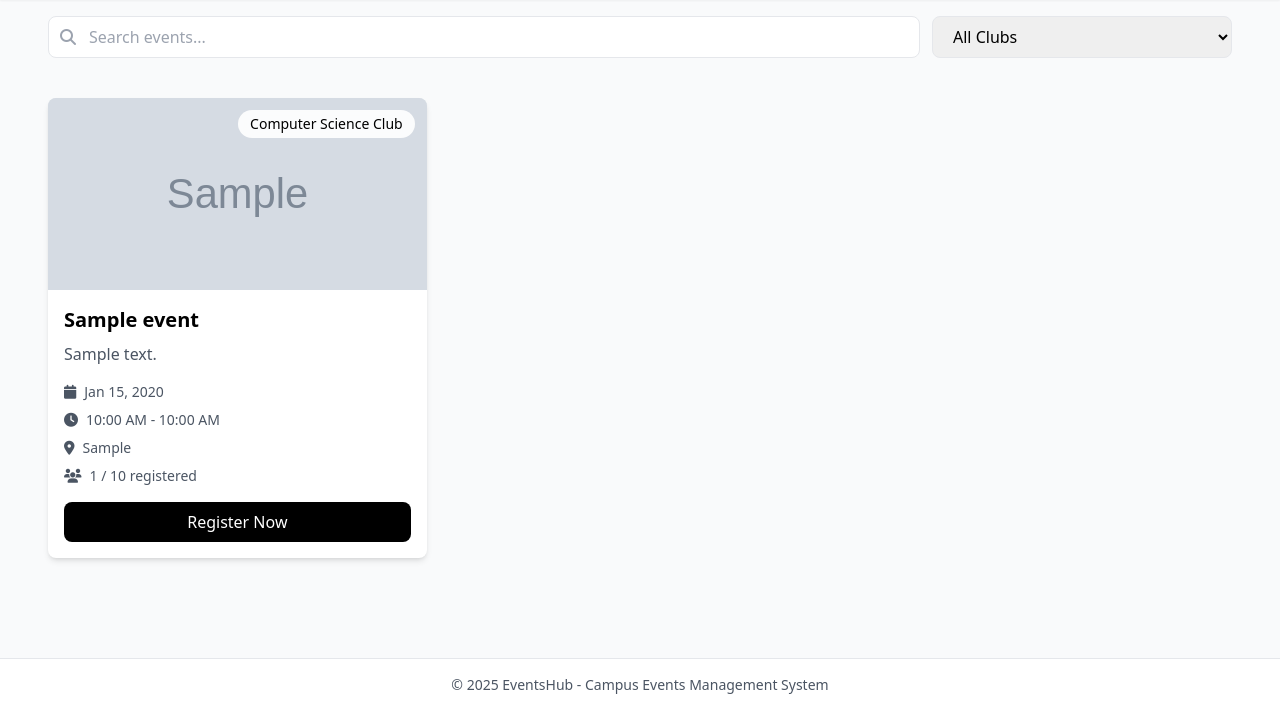
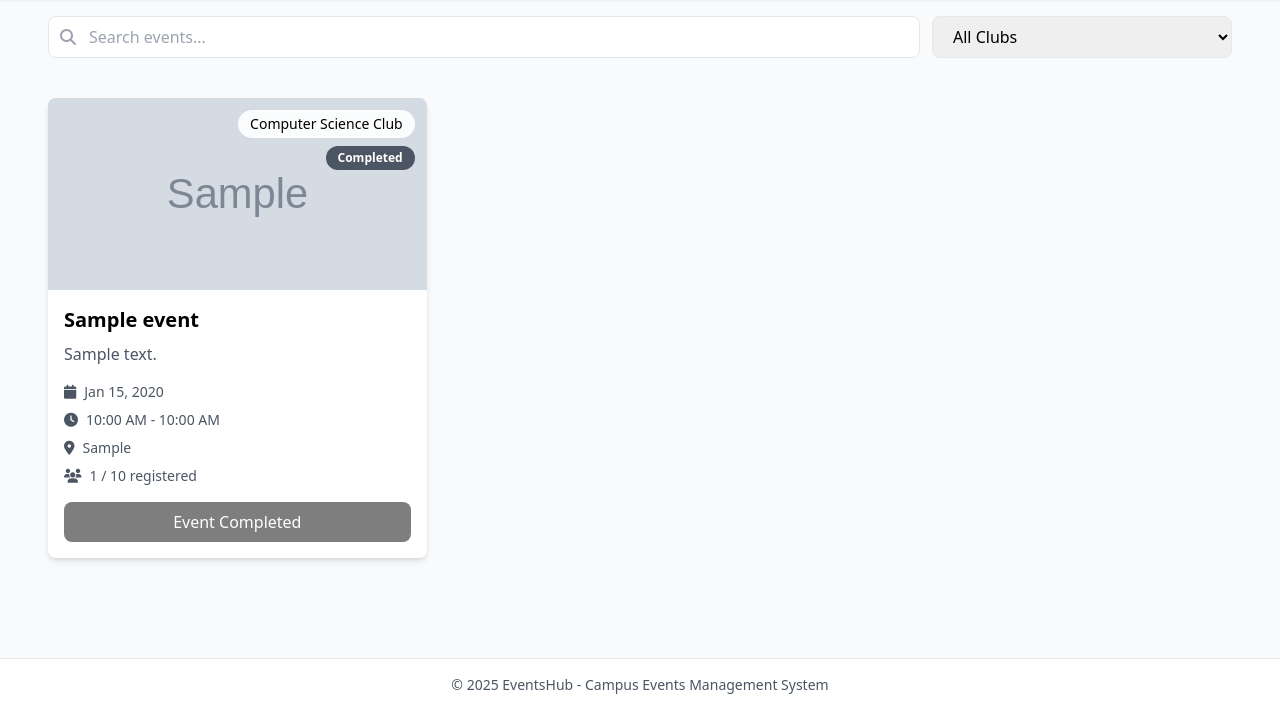
Before and after one commit to Taha7486/Mini-Projet, a PHP site: page / in a window 1280 px wide. Shown: the part 89-800 px from the top of the page. Run offline with PHP 8.4, Linux system fonts and the light colour scheme; data comes from the database, SQL or seed files in the repository; tables that the repository leaves empty hold one stand-in row (values such as "Sample post"); grey boxes marked "Sample" are stand-in pictures; some libraries are stand-ins or nearby versions.

Commit message:
events status added

```diff
--- a/index.php
+++ b/index.php
@@ -69,9 +69,28 @@ $clubs = $club->getAll();
                                  alt="<?= htmlspecialchars($event['title']) ?>"
                                  class="w-full h-full object-cover">
                         <?php endif; ?>
-                        <span onclick="event.stopPropagation();" class="absolute top-3 right-3 bg-white/90 backdrop-blur px-3 py-1 rounded-full text-sm font-medium">
-                            <?= htmlspecialchars($event['club_name']) ?>
-                        </span>
+                        <div class="absolute top-3 right-3 flex flex-col items-end gap-2">
+                            <span onclick="event.stopPropagation();"
+                                class="bg-white/90 backdrop-blur px-3 py-1 rounded-full text-sm font-medium">
+                                <?= htmlspecialchars($event['club_name']) ?>
+                            </span>
+                            <?php
+                                $now = new DateTime();
+                                $eventStart = new DateTime($event['date_event'].' '.$event['start_time']);
+                                $eventEnd = new DateTime($event['date_event'].' '.$event['end_time']);
+                                $status = 'upcoming';
+                                if ($now > $eventEnd) { $status = 'completed'; }
+                                elseif ($now >= $eventStart && $now <= $eventEnd) { $status = 'ongoing'; }
+                            ?>
+                            <span onclick="event.stopPropagation();"
+                                class="px-3 py-1 rounded-full text-xs font-semibold text-white status-badge <?=
+                                    $status === 'upcoming' ? 'bg-blue-600' :
+                                    ($status === 'ongoing' ? 'bg-green-600' : 'bg-gray-600')
+                                ?>"
+                                data-status="<?= $status ?>">
+                                <?= ucfirst($status) ?>
+                            </span>
+                        </div>
                     </div>
 
                     <div class="p-4">
@@ -99,11 +118,22 @@ $clubs = $club->getAll();
 
                         <?php
                         $spotsLeft = $event['capacity'] - $event['registered_count'];
+                        $now = new DateTime();
+                        $eventEnd = new DateTime($event['date_event'].' '.$event['end_time']);
+                        $isCompleted = $now > $eventEnd;
                         ?>
                         <button onclick="event.stopPropagation(); registerForEvent(<?= $event['event_id'] ?>)"
-                                class="w-full py-2 bg-black text-white rounded-lg hover:bg-gray-800 <?= $spotsLeft == 0 ? 'opacity-50 cursor-not-allowed' : '' ?>"
-                                <?= $spotsLeft == 0 ? 'disabled' : '' ?>>
-                            <?= $spotsLeft == 0 ? 'Event Full' : 'Register Now' ?>
+                                class="w-full py-2 bg-black text-white rounded-lg hover:bg-gray-800 <?= ($spotsLeft == 0 || $isCompleted) ? 'opacity-50 cursor-not-allowed' : '' ?>"
+                                <?= ($spotsLeft == 0 || $isCompleted) ? 'disabled' : '' ?>>
+                            <?php
+                            if ($isCompleted) {
+                                echo 'Event Completed';
+                            } elseif ($spotsLeft == 0) {
+                                echo 'Event Full';
+                            } else {
+                                echo 'Register Now';
+                            }
+                            ?>
                         </button>
                     </div>
                 </div>
@@ -247,6 +277,9 @@ $clubs = $club->getAll();
         // Search and filter functionality
         const searchInput = document.getElementById('searchInput');
         const clubFilter = document.getElementById('clubFilter');
+        const statusUpcoming = document.getElementById('statusUpcoming');
+        const statusOngoing = document.getElementById('statusOngoing');
+        const statusCompleted = document.getElementById('statusCompleted');
         const eventCards = document.querySelectorAll('.event-card');
         const detailsModal = document.getElementById('eventDetailsModal');
         const detailTitle = document.getElementById('detailTitle');
@@ -303,6 +336,11 @@ $clubs = $club->getAll();
             const isFull = spotsLeft <= 0;
             const isAlmostFull = spotsLeft <= 5 && spotsLeft > 0;
 
+            // Check if event is completed
+            const now = new Date();
+            const eventEndDateTime = new Date(date + ' ' + endTime);
+            const isCompleted = now > eventEndDateTime;
+
             // Format date
             const eventDate = new Date(date);
             const formattedDate = eventDate.toLocaleDateString('fr-FR', {
@@ -350,6 +388,7 @@ $clubs = $club->getAll();
             document.getElementById('detailRegistered').textContent = registered;
             document.getElementById('detailCapacity').textContent = capacity;
             document.getElementById('detailSpotsLeft').textContent =
+                isCompleted ? 'Event Completed' :
                 spotsLeft === 0 ? 'Event is full' :
                 spotsLeft === 1 ? '1 spot left' :
                 `${spotsLeft} spots left`;
@@ -364,15 +403,24 @@ $clubs = $club->getAll();
             }`;
 
             // Update register button
-            detailRegisterBtn.disabled = isFull;
-            detailRegisterBtn.textContent = isFull ? 'Event Full' : 'Register Now';
+            const isDisabled = isFull || isCompleted;
+            detailRegisterBtn.disabled = isDisabled;
+
+            let buttonText = 'Register Now';
+            if (isCompleted) {
+                buttonText = 'Event Completed';
+            } else if (isFull) {
+                buttonText = 'Event Full';
+            }
+
+            detailRegisterBtn.textContent = buttonText;
             detailRegisterBtn.className = `px-6 py-2 rounded-lg transition-colors disabled:opacity-50 disabled:cursor-not-allowed ${
-                isFull ? 'bg-gray-400 text-gray-600 cursor-not-allowed' : 'bg-black text-white hover:bg-gray-800'
+                isDisabled ? 'bg-gray-400 text-gray-600 cursor-not-allowed' : 'bg-black text-white hover:bg-gray-800'
             }`;
 
             detailRegisterBtn.onclick = (e) => {
                 e.stopPropagation();
-                if (!isFull) {
+                if (!isDisabled) {
                     registerForEvent(id);
                 }
             };
```
Also changed, not shown: api/events.php (+18 -0 lines), public/organizer-dashboard.php (+22 -3 lines).
